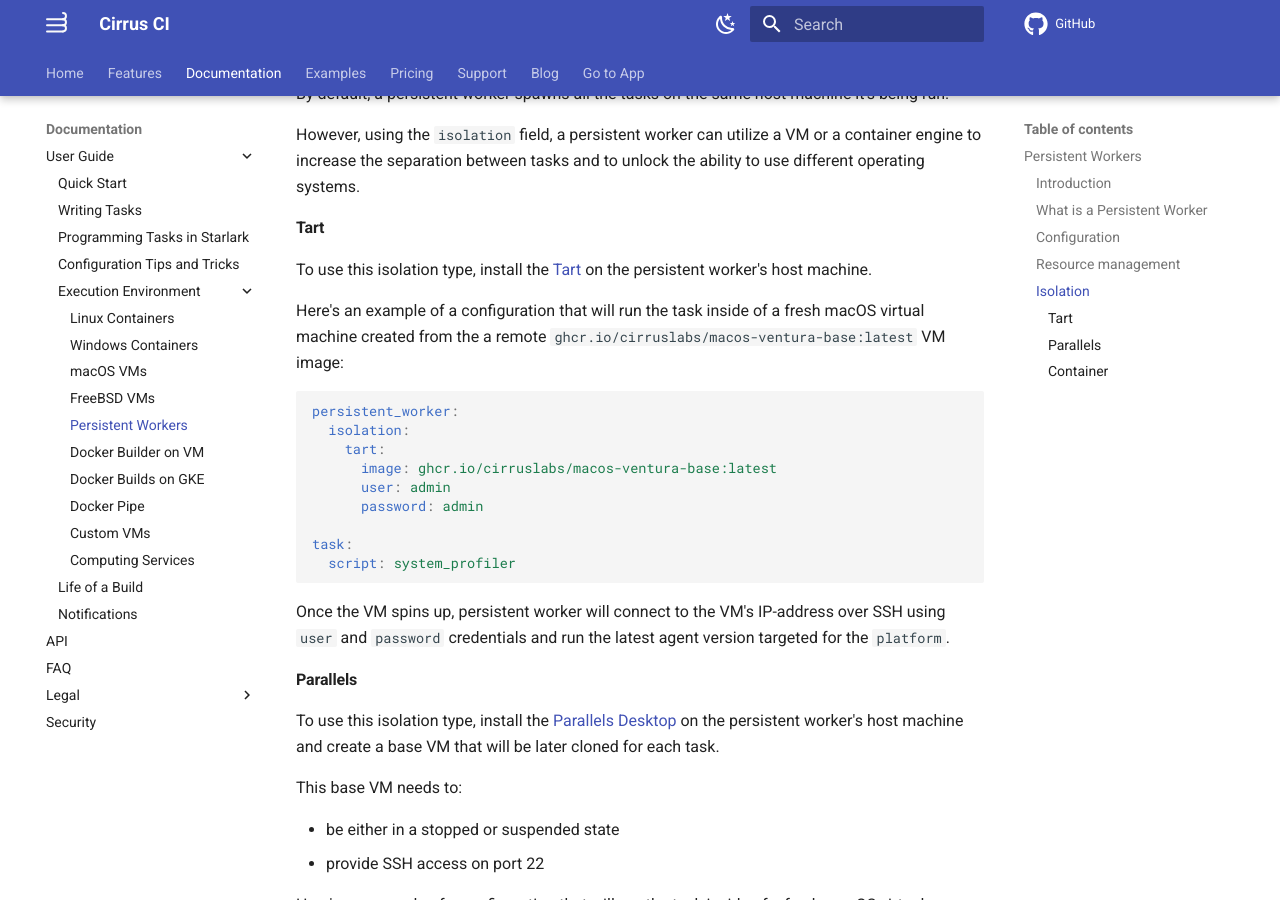
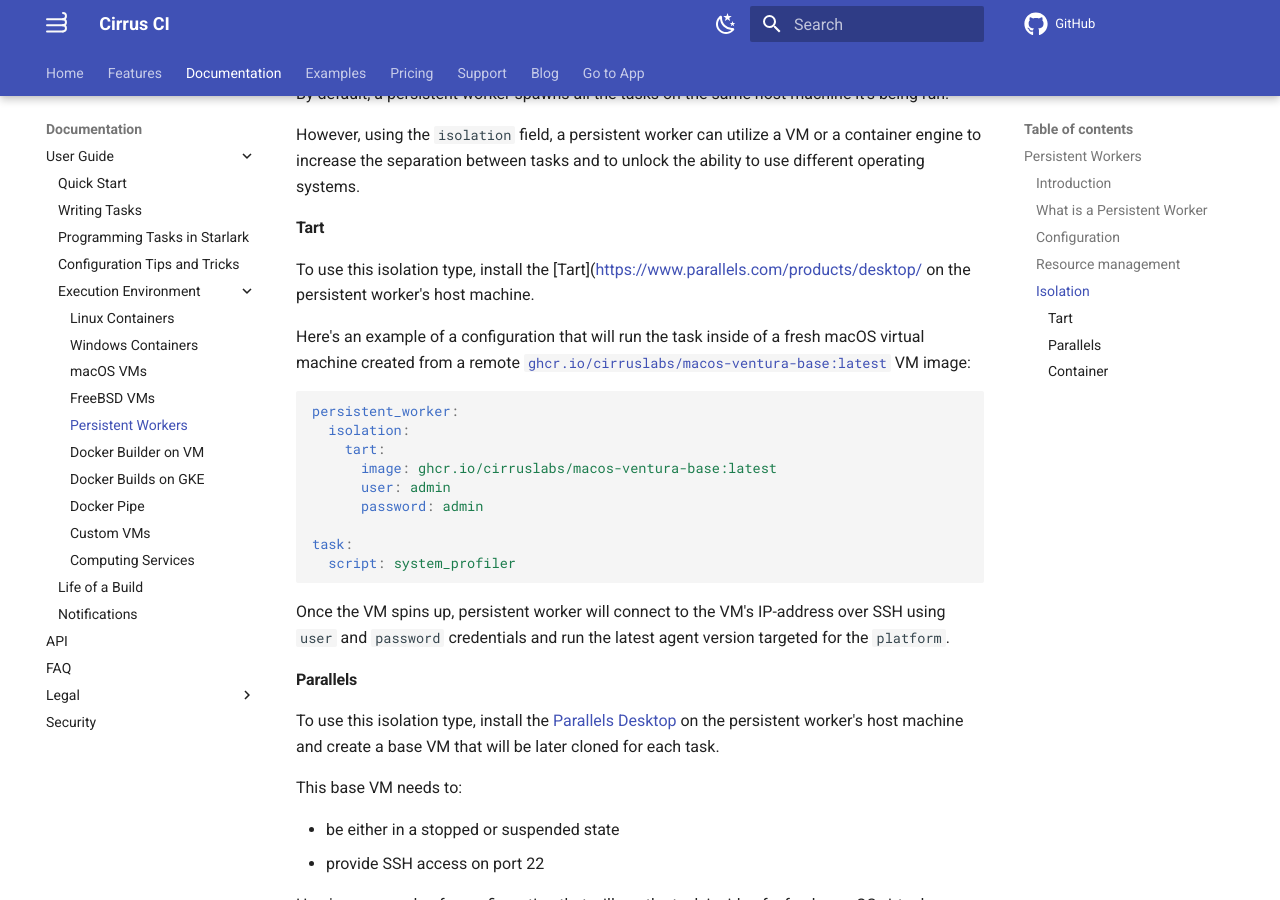
Before and after one commit to cirruslabs/cirrus-ci-docs, an MkDocs documentation site: the page built from docs/guide/persistent-workers.md, in a window 1280 px wide and 900 px high, scrolled down 2940 px. Built offline with MkDocs 1.6.1 and Material for MkDocs 9.7.7, drawn with Linux system fonts in a browser that asks for light colours; comment, search, counter and statistics services are not loaded.

Commit message:
Apply suggestions from code review
Co-authored-by: Nikolay Edigaryev <edigaryev@gmail.com>

````diff
--- a/docs/guide/persistent-workers.md
+++ b/docs/guide/persistent-workers.md
@@ -110,9 +110,9 @@ However, using the `isolation` field, a persistent worker can utilize a VM or a
 
 #### Tart
 
-To use this isolation type, install the [Tart]([https://www.parallels.com/products/desktop/](https://github.com/cirruslabs/tart)) on the persistent worker's host machine.
+To use this isolation type, install the [Tart]([https://www.parallels.com/products/desktop/](https://github.com/cirruslabs/tart) on the persistent worker's host machine.
 
-Here's an example of a configuration that will run the task inside of a fresh macOS virtual machine created from the a remote `ghcr.io/cirruslabs/macos-ventura-base:latest` VM image:
+Here's an example of a configuration that will run the task inside of a fresh macOS virtual machine created from a remote [`ghcr.io/cirruslabs/macos-ventura-base:latest`](https://github.com/cirruslabs/macos-image-templates/pkgs/container/macos-ventura-base) VM image:
 
 ```yaml
 persistent_worker:
````
